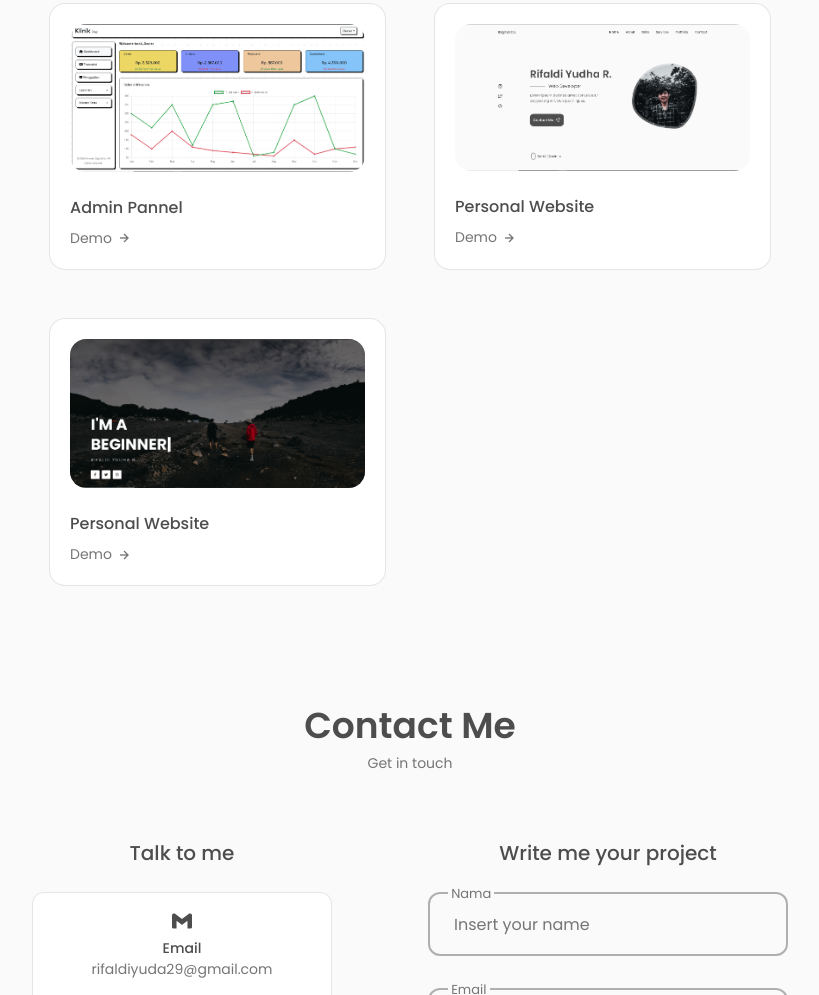
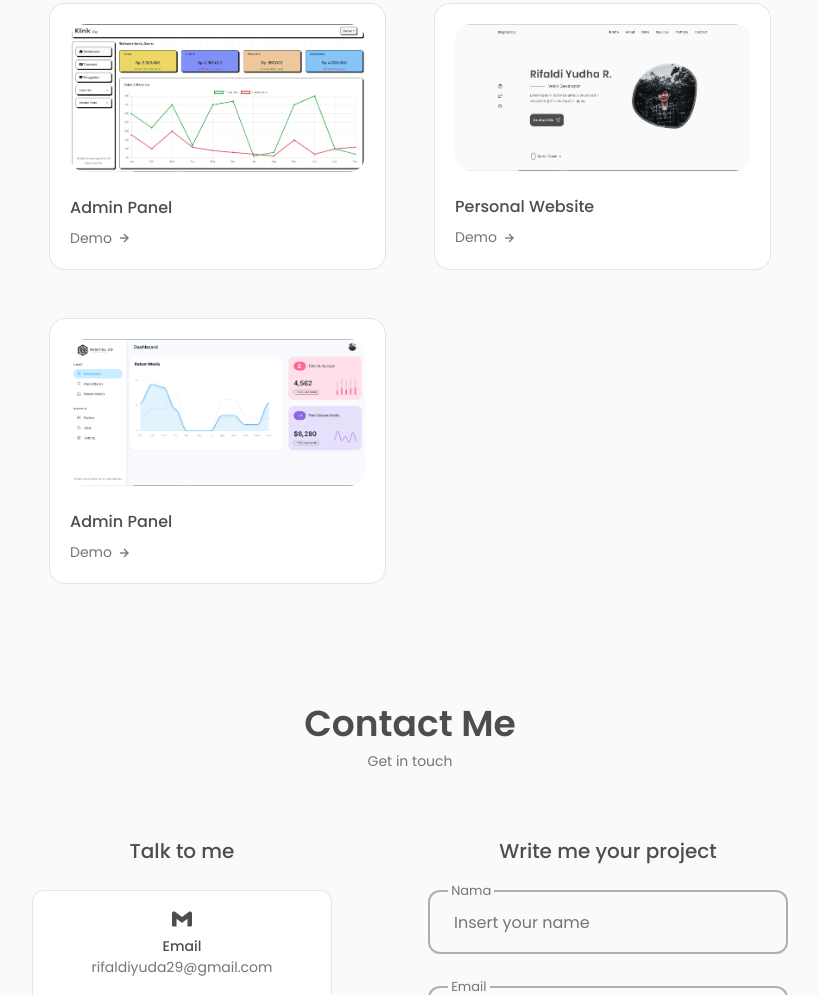
Before and after one commit to rifaaaldiii/IDigital-Co, a website: page index.html in a window 1280 px wide. Shown: the part 3081-4076 px from the top of the page, without its empty margins (230-1049 px from the left). Drawn offline with nearby package versions, Linux system fonts and the light colour scheme.

Commit message:
update ui

```diff
--- a/index.html
+++ b/index.html
@@ -693,7 +693,7 @@
           <div class="work__container container grid">
             <div class="work__card" data-id="1">
               <img src="assets/img/work1.png" class="work__img" />
-              <h3 class="work__title">Admin Pannel</h3>
+              <h3 class="work__title">Admin Panel</h3>
               <a
                 href="javascript:void(0);"
                 class="work__button"
@@ -715,10 +715,10 @@
             </div>
 
             <div class="work__card" data-id="3">
-              <img src="assets/img/work3.png" class="work__img" />
-              <h3 class="work__title">Personal Website</h3>
+              <img src="assets/img/work4.png" class="work__img" />
+              <h3 class="work__title">Admin Panel</h3>
               <a
-                href="https://rifaaaldiii.github.io/Profile/"
+                href="https://aqua-emu-950020.hostingersite.com/"
                 class="work__button"
                 target="_blank"
               >
```
Also changed, not shown: assets/img/work4.png (added).
